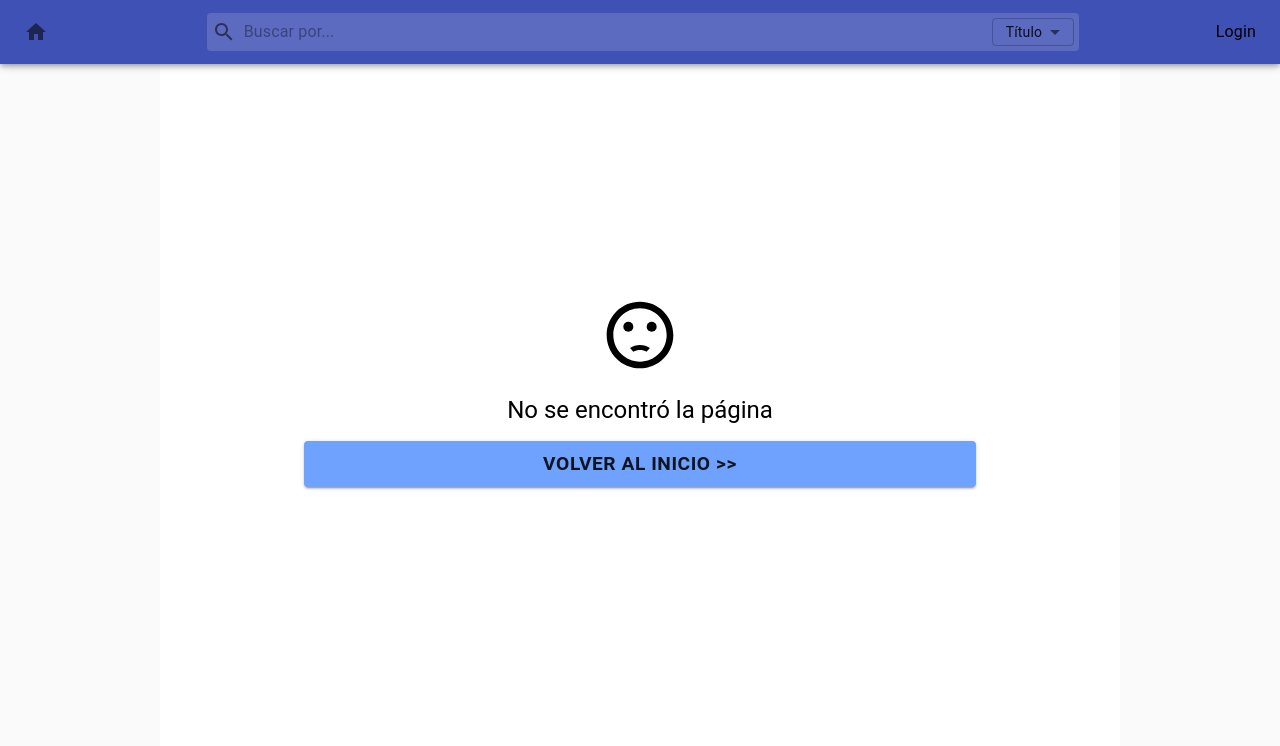
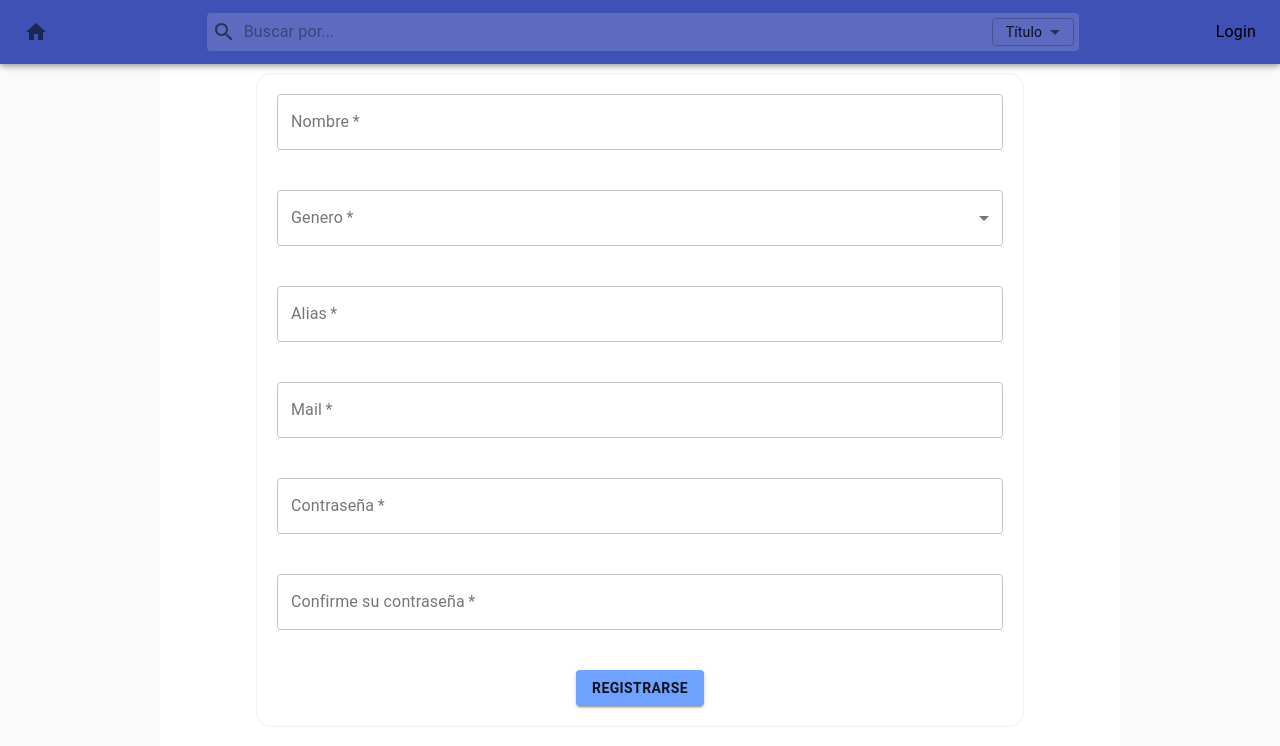
Before and after one commit to TomasMRivero/book-exchange-frontend, a React (Create React App) app: page /register in a window 1280 px wide. Shown: the top 746 px of the page. Built offline with nearby package versions, Linux system fonts and the light colour scheme.

Commit message:
crear interfaz del formulario de registro
se crea una interfaz para el formulario de registro

```diff
--- a/src/App.js
+++ b/src/App.js
@@ -20,6 +20,7 @@ import { useDispatch, useSelector } from 'react-redux';
 import { useEffect } from 'react';
 import axios from 'axios';
 import { setAuthenticated, setAuthUser } from './redux/actions';
+import RegisterForm from './components/RegisterForm';
 
 const useStyles = makeStyles((theme) => ({
   root:{
@@ -72,6 +73,9 @@ export default function App() {
             <Route path="/login" >
               {!isAuthenticated ? <LoginForm /> : <Redirect to="/" />}
             </Route>
+            <Route path="/register" >
+              {!isAuthenticated ? <RegisterForm /> : <Redirect to="/" />}
+            </Route>
             <Route path="/book/search/:field" component={BookSearchResults} />
             <Route path="/book/showall" component={BooksScreen} />
             <Route path="/book/:id" component={BookScreen} />
--- /dev/null
+++ b/src/components/RegisterForm.js
@@ -0,0 +1,134 @@
+import { Button, ClickAwayListener, FormControl, Grid, InputLabel, MenuItem, Select, Snackbar, TextField } from "@material-ui/core";
+import { makeStyles } from "@material-ui/core/styles"
+import { Alert } from "@material-ui/lab";
+import axios from "axios";
+import { useState } from "react";
+import { useCallback } from "react";
+
+const useStyles = makeStyles((theme) => ({
+    root:{
+        margin: 'auto',
+        width:' 100%',
+        height: '100vh',
+        border: 0,
+        borderRadius: 3,
+        flexWrap: 'wrap',
+        justifyContent: 'space-around',
+        display: 'flex',
+        alignItems: 'center',
+    },
+    container:{
+        width: 'auto',
+        width: '80%',
+        [theme.breakpoints.down('xs')]: {
+            width:'95%'
+        },
+        border: '1px solid #f0f0f0',
+        borderRadius: 15,
+    },
+    input:{
+        width: '100%'
+    },
+    button:{
+        width: 'auto',
+        transition: "1s ease",
+        fontWeight: 'bold',
+        color: '#13131e',
+        background: '#6fa1ff',
+        '&:hover':{
+            background: '#a5c5ff',
+        },
+    }
+}));
+
+export default function RegisterForm(){
+
+    const classes = useStyles();
+
+    const [name, setName] = useState('');
+    const onChangeName = useCallback((e) => {
+        setName(e.target.value)
+    })
+
+    const [gender, setGender] = useState('');
+    const onChangeGender = useCallback((e) => {
+        setGender(Number(e.target.value))
+    });
+
+    const [alias, setAlias] = useState('');
+    const onChangeAlias = useCallback((e) => {
+        setAlias(e.target.value);
+    });
+
+    const [mail, setMail] = useState('');
+    const onChangeMail = useCallback((e) => {
+        setMail(e.target.value);
+    });
+
+    const [password, setPassword] = useState('');
+    const onChangePassword = useCallback((e) => {
+        setPassword(e.target.value);
+    });
+
+    const [confirmPassword, setConfirmPassword] = useState('');
+    const onChangeConfirmPassword = useCallback((e) => {
+        setConfirmPassword(e.target.value);
+    });
+
+    const onRegister = useCallback((e) => {
+        e.preventDefault()
+    },[]);
+
+
+    return(
+        <>
+        <form className={classes.root} id="register-form" onSubmit={onRegister}>
+
+
+            <Grid container className={classes.container} spacing={5}>
+
+                <Grid item xs={12}>
+                    <TextField className={classes.input} label="Nombre" variant="outlined" value={name} onChange={onChangeName} required={true} />
+                </Grid>
+                <Grid item xs={12}>
+                    <FormControl className={classes.input} variant="outlined"
+                        required={true}>
+                    <InputLabel id="gender">Genero</InputLabel>
+                    <Select
+                        labelId="gender"
+                        label="Genero"
+                        value={gender}
+                        onChange={onChangeGender}
+                        style={{textAlign: "left"}}
+                    >
+                        <MenuItem value={1} >Hombre</MenuItem>
+                        <MenuItem value={2} >Mujer</MenuItem>
+                        <MenuItem value={3} >No binario</MenuItem>
+                        <MenuItem value={4} >Otro</MenuItem>
+                        <MenuItem value={5} >Prefiero no aclarar</MenuItem>
+                    </Select>
+                    </FormControl>
+                </Grid>
+                <Grid item xs={12}>
+                    <TextField className={classes.input} label="Alias" variant="outlined" value={alias} onChange={onChangeAlias} required={true} />
+                </Grid>
+                <Grid item xs={12}>
+                    <TextField className={classes.input} label="Mail" variant="outlined" value={mail} onChange={onChangeMail} type="email" required={true} />
+                </Grid>
+                <Grid item xs={12}>
+                    <TextField className={classes.input} label="Contraseña" variant="outlined" value={password} onChange={onChangePassword} type="password" required={true} />
+                </Grid>
+                <Grid item xs={12}>
+                    <TextField className={classes.input} label="Confirme su contraseña" variant="outlined" value={confirmPassword} onChange={onChangeConfirmPassword} type="password" required={true} />
+                </Grid>
+                <Grid item xs={12}>
+                    <Button className={classes.button} type="submit" variant="contained">Registrarse</Button>
+                </Grid>
+
+
+            </Grid>
+
+        </form >
+    </>
+    )
+}
```
